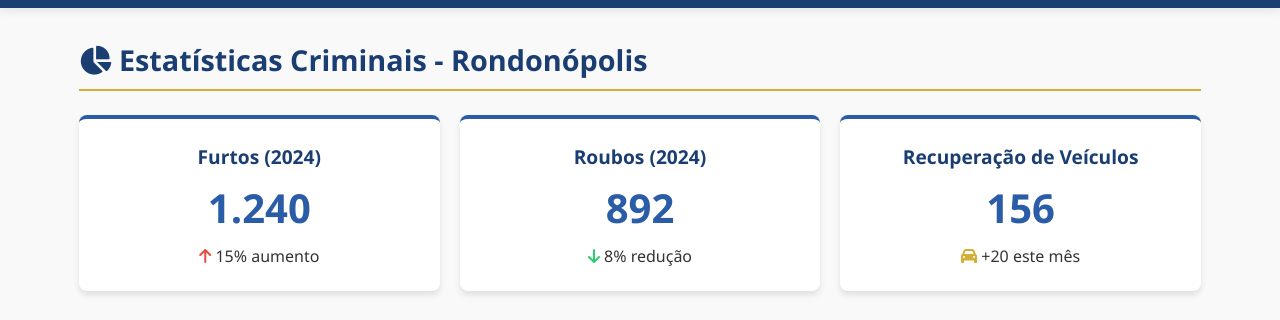
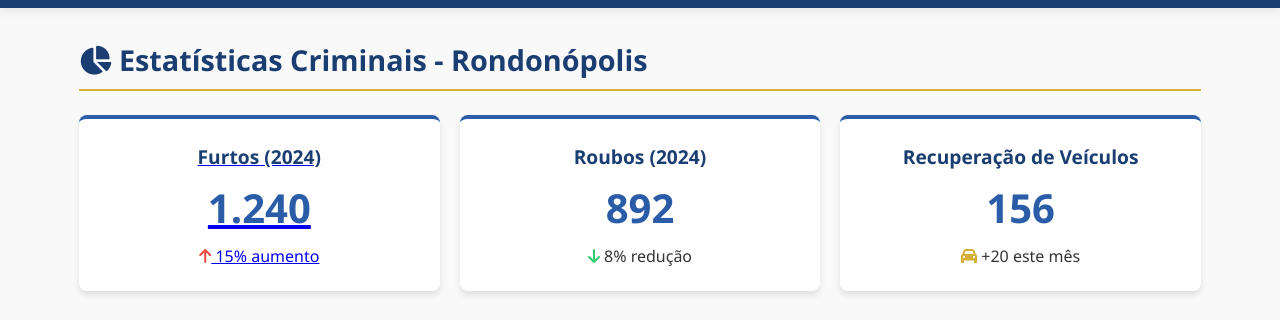
Before and after one commit to 5bpm/p3, a plain HTML site: page index.html in a window 1280 px wide. Shown: the part 121-441 px from the top of the page. Drawn offline with Linux system fonts and the light colour scheme.

Commit message:
Update index.html

```diff
--- a/index.html
+++ b/index.html
@@ -33,9 +33,11 @@
             <!-- Cards de Dados -->
             <div class="stats-grid">
                 <div class="stat-card">
+                    <a href="estatisticas.html">
                     <h3>Furtos (2024)</h3>
                     <div class="stat-value">1.240</div>
                     <p><i class="fas fa-arrow-up" style="color: #e74c3c;"></i> 15% aumento</p>
+                    </a>
                 </div>
                 <div class="stat-card">
                     <h3>Roubos (2024)</h3>
```
